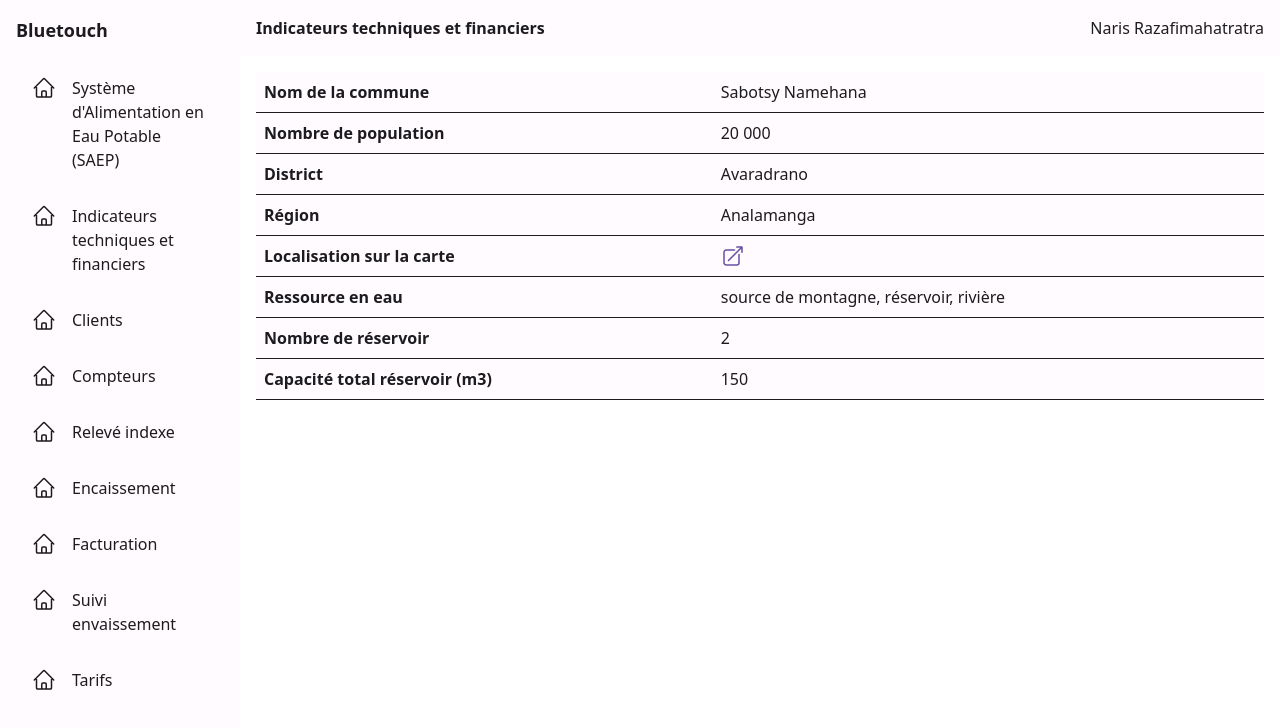
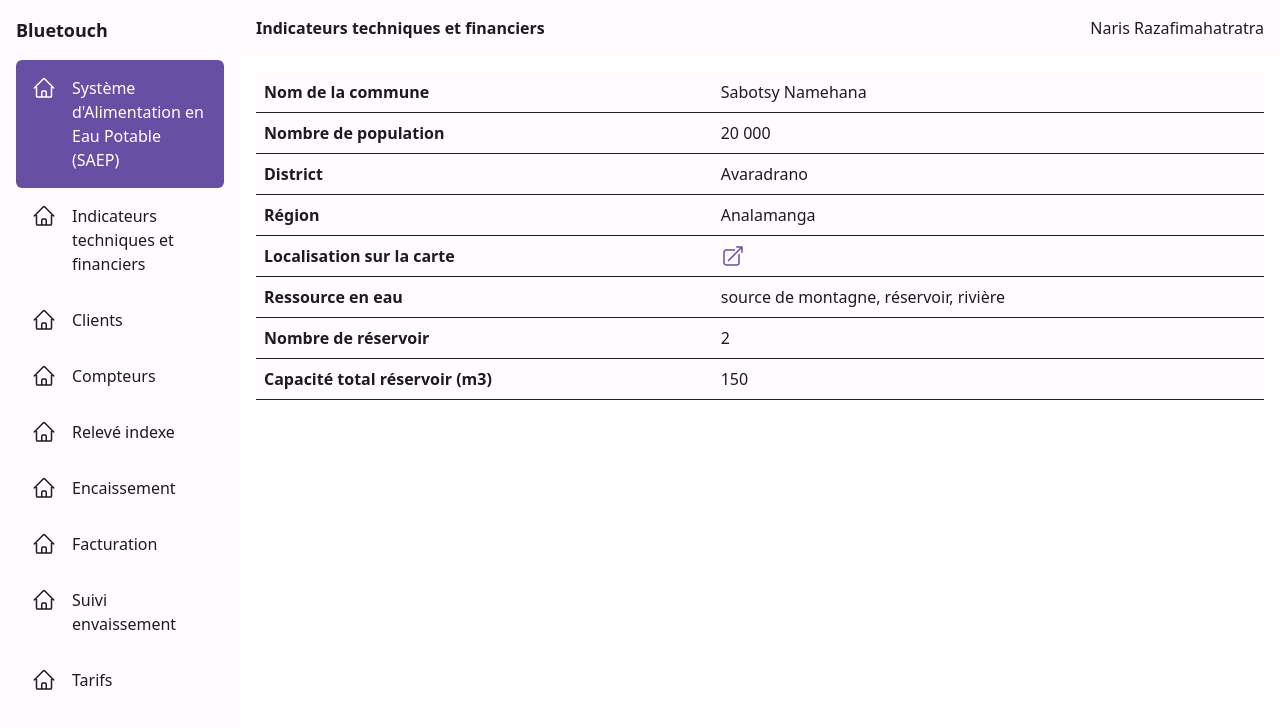
Before and after one commit to narisraz/bluetouch-nuxt, a Nuxt app: page /home in a window 1280 px wide. Shown: the top 728 px of the page. Built offline with nearby package versions, Linux system fonts and the light colour scheme.

Commit message:
💄 Add style to active link

```diff
--- a/components/drawer/menu-item.vue
+++ b/components/drawer/menu-item.vue
@@ -1,25 +1,27 @@
 <template>
-  <NuxtLink :to="path">
-    <li class="flex space-x-4 p-4 rounded-md hover:bg-primary-container hover:text-on-primary-container" :class="{ 'bg-primary text-on-primary': selected }">
+  <li>
+    <NuxtLink :to="path" class="flex space-x-4 p-4 rounded-md hover:bg-primary-container hover:text-on-primary-container">
       <div class="w-6">
         <slot name="icon"></slot>
       </div>
       <div>
         <slot></slot>
       </div>
-    </li>
-  </NuxtLink>
+    </NuxtLink>
+  </li>
 </template>
 
 <script setup>
 defineProps({
-  selected: {
-    type: Boolean,
-    default: false
-  },
   path: {
     type: String,
     required: true
   }
 })
 </script>
+
+<style>
+.router-link-active {
+  @apply bg-primary text-on-primary
+}
+</style>
```
